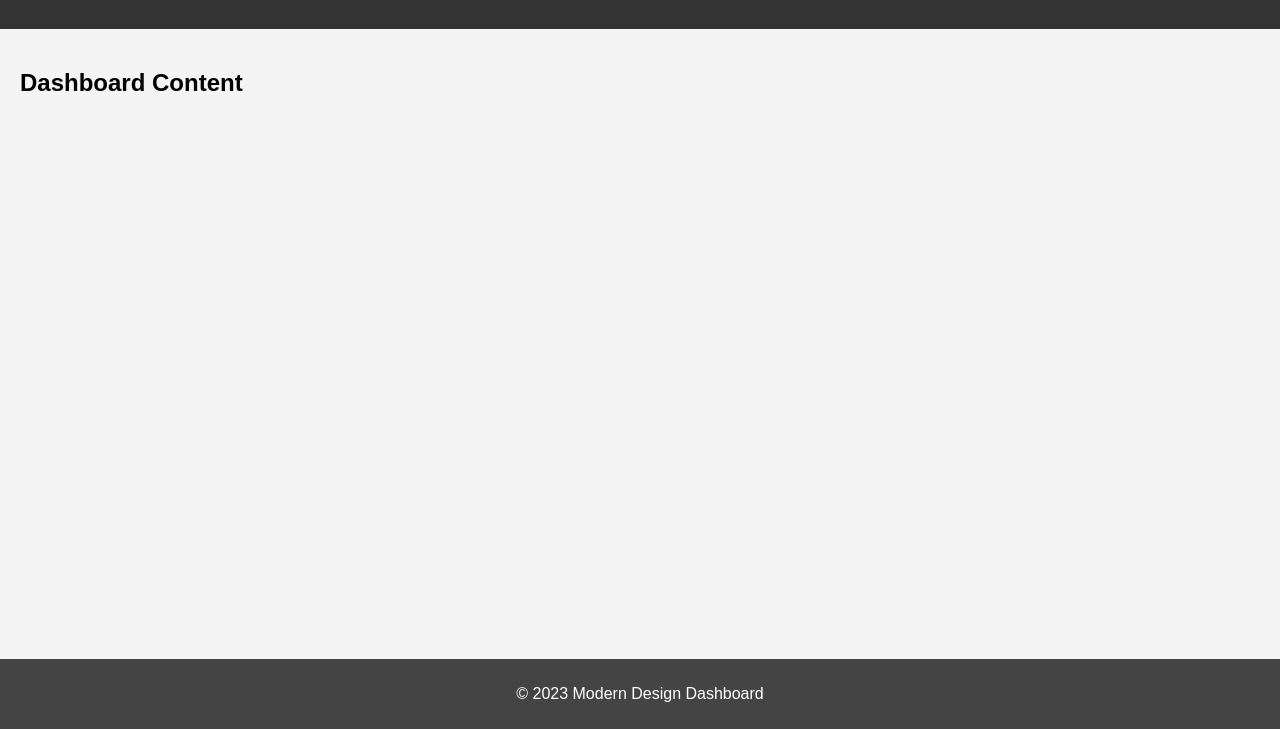
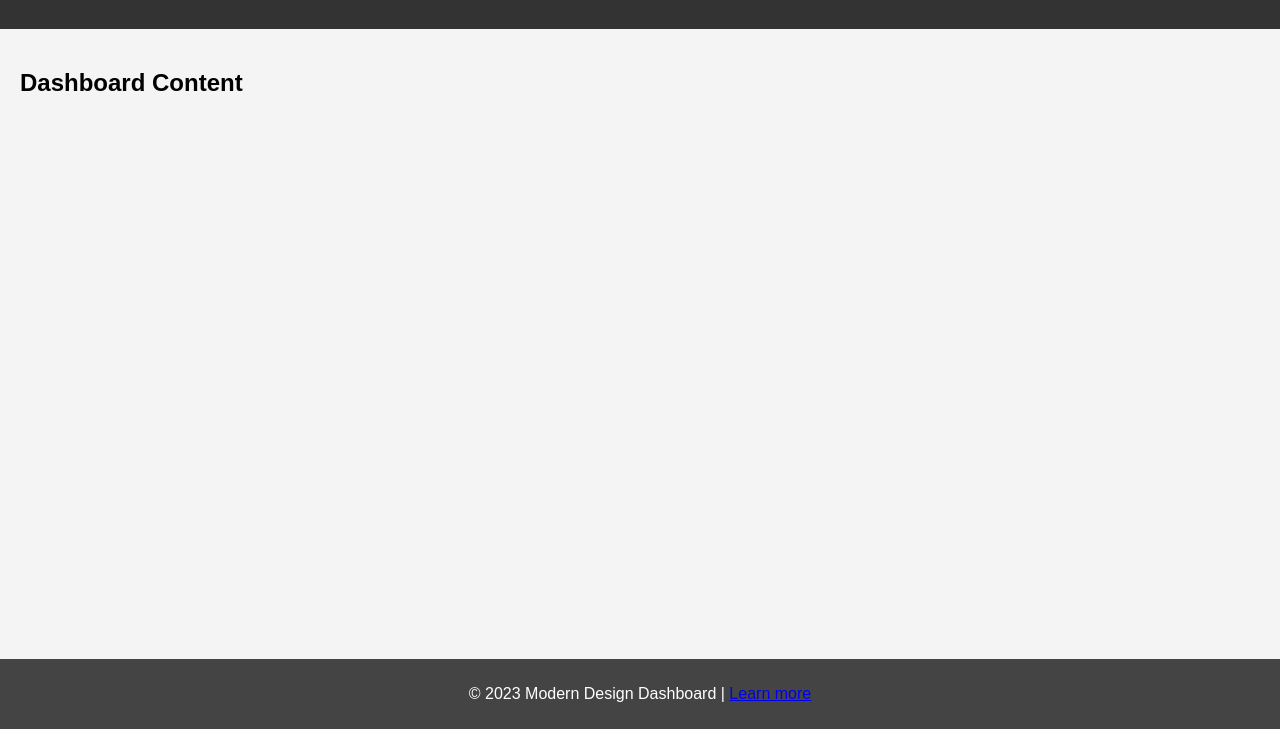
Before and after one commit to inkeybow2002/modern-design-dashboard, a website: page index.html in a window 1280 px wide. Shown: the part 71-800 px from the top of the page. Drawn offline with Linux system fonts and the light colour scheme.

Commit message:
Update footer to include a clickable link for more information.

```diff
--- a/index.html
+++ b/index.html
@@ -17,7 +17,7 @@
         </section>
     </main>
     <footer>
-        <p>&copy; 2023 Modern Design Dashboard</p>
+        <p>&copy; 2023 Modern Design Dashboard | <a href="/about">Learn more</a></p>
     </footer>
     <script src="scripts.js"></script>
 </body>
```
